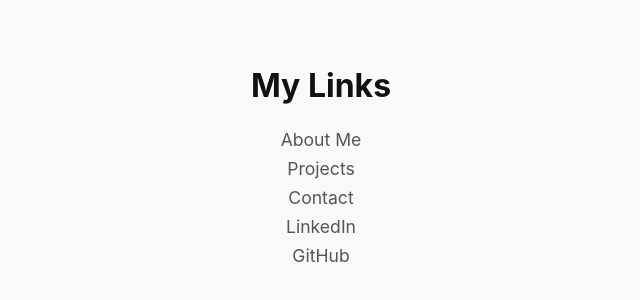
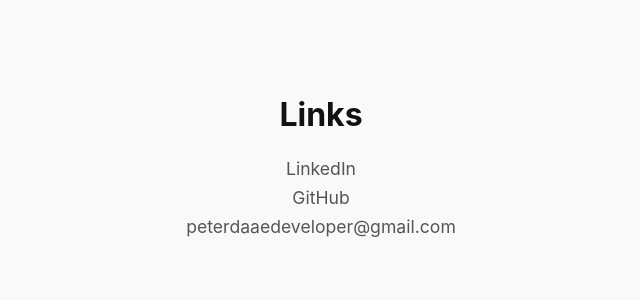
Before and after one commit to peterdaae/peterdaae.github.io, a plain HTML site: page index.html in a window 1280 px wide. Shown: the part 230-530 px from the top of the page, without its empty margins (319-959 px from the left). Drawn offline with Linux system fonts and the light colour scheme.

Commit message:
fixd stuff

```diff
--- a/index.css
+++ b/index.css
@@ -41,6 +41,14 @@ a {
   transition: background-color 0.3s, color 0.3s;
 }
 
+p{
+  color: #555;
+  font-size: 1.1rem;
+  padding: 0.4rem 0.8rem;
+  border-radius: 6px;
+  transition: background-color 0.3s, color 0.3s;
+}
+
 a:hover {
   background-color: #333;
   color: #fff;
--- a/index.html
+++ b/index.html
@@ -8,14 +8,12 @@
 </head>
 <body>
   <div class="container">
-    <h1>My Links</h1>
+    <h1>Links</h1>
     <nav>
       <ul>
-        <li><a href="https://example.com/about">About Me</a></li>
-        <li><a href="https://example.com/projects">Projects</a></li>
-        <li><a href="https://example.com/contact">Contact</a></li>
-        <li><a href="https://linkedin.com/in/yourprofile">LinkedIn</a></li>
-        <li><a href="https://github.com/yourprofile">GitHub</a></li>
+        <li><a href="https://www.linkedin.com/in/peter-daae-411823290/">LinkedIn</a></li>
+        <li><a href="https://github.com/peterdaae">GitHub</a></li>
+        <li><a href="">peterdaaedeveloper@gmail.com</a></li>
       </ul>
     </nav>
   </div>
```
